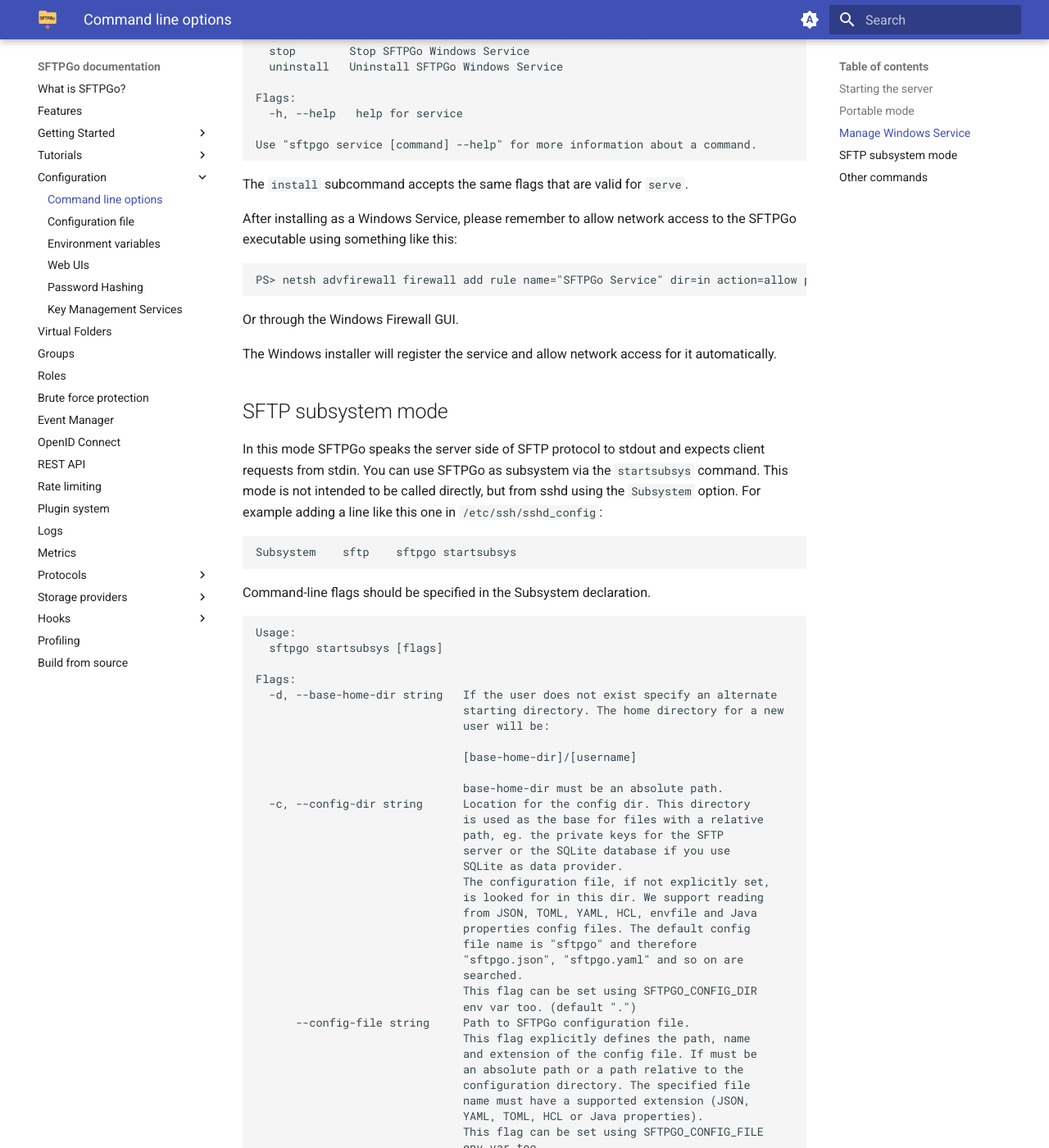
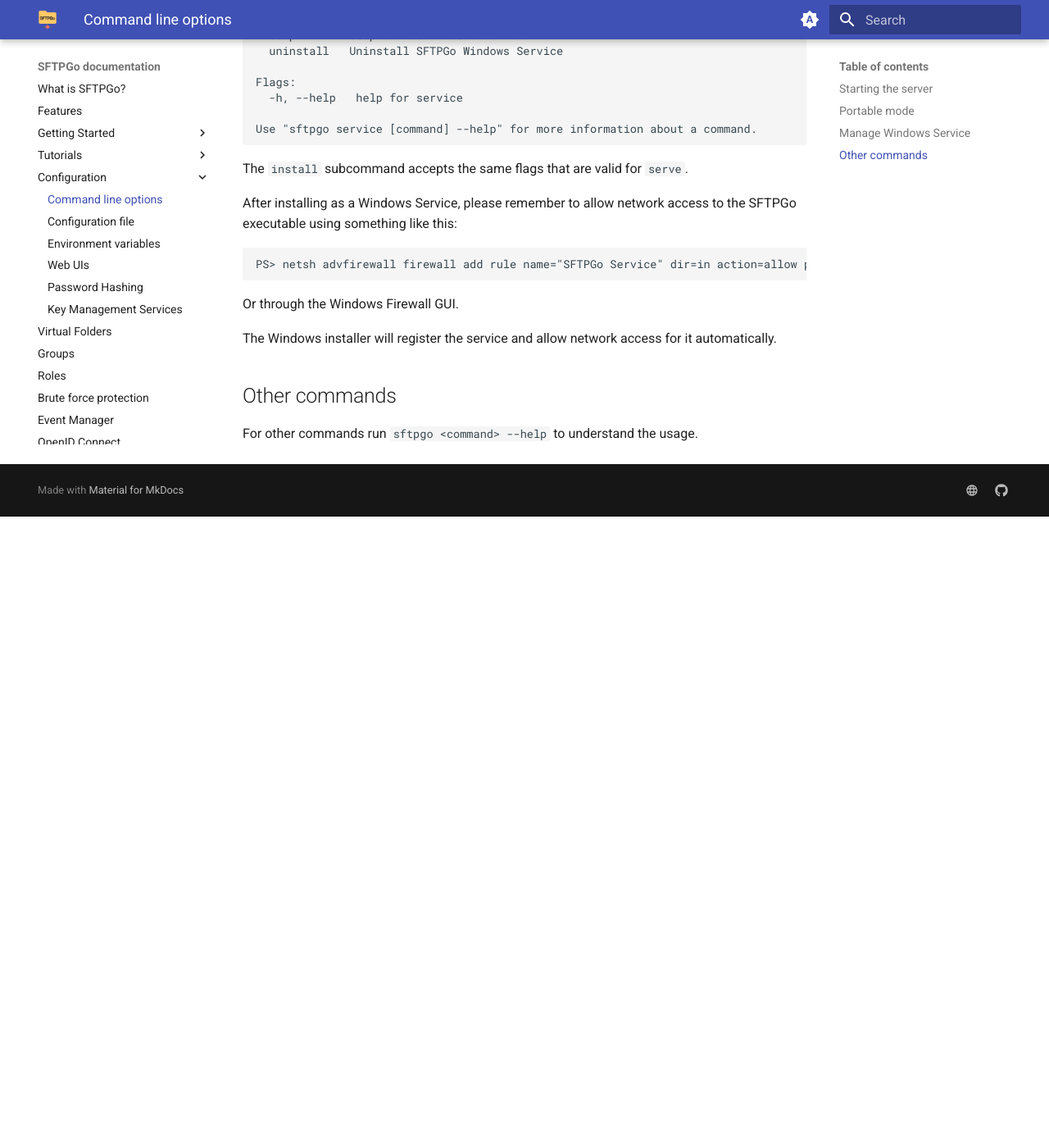
Before and after one commit to sftpgo/docs, an MkDocs documentation site: the page built from docs/cli.md, in a window 1280 px wide and 1400 px high, scrolled down 6167 px. Shown: the whole window at 82% size. Built offline with MkDocs 1.6.1 and Material for MkDocs 9.7.7, drawn with Linux system fonts in a browser that asks for light colours; the version menu is left out; after the commit the page ends 6797 px from its top, so only the background shows below that; some of the changed text lies outside the part shown.

Commit message:
remove startsubsys command
Signed-off-by: Nicola Murino <nicola.murino@gmail.com>

````diff
--- a/docs/cli.md
+++ b/docs/cli.md
@@ -18,7 +18,6 @@ Available Commands:
   revertprovider Revert the configured data provider to a previous version
   serve          Start the SFTPGo service
   smtptest       Test the SMTP configuration
-  startsubsys    Use sftpgo as SFTP file transfer subsystem
 
 Flags:
   -h, --help      help for sftpgo
@@ -273,79 +272,6 @@ Or through the Windows Firewall GUI.
 
 The Windows installer will register the service and allow network access for it automatically.
 
-## SFTP subsystem mode
-
-In this mode SFTPGo speaks the server side of SFTP protocol to stdout and expects client requests from stdin.
-You can use SFTPGo as subsystem via the `startsubsys` command.
-This mode is not intended to be called directly, but from sshd using the `Subsystem` option.
-For example adding a line like this one in `/etc/ssh/sshd_config`:
-
-```shell
-Subsystem    sftp    sftpgo startsubsys
-```
-
-Command-line flags should be specified in the Subsystem declaration.
-
-```shell
-Usage:
-  sftpgo startsubsys [flags]
-
-Flags:
-  -d, --base-home-dir string   If the user does not exist specify an alternate
-                               starting directory. The home directory for a new
-                               user will be:
-
-                               [base-home-dir]/[username]
-
-                               base-home-dir must be an absolute path.
-  -c, --config-dir string      Location for the config dir. This directory
-                               is used as the base for files with a relative
-                               path, eg. the private keys for the SFTP
-                               server or the SQLite database if you use
-                               SQLite as data provider.
-                               The configuration file, if not explicitly set,
-                               is looked for in this dir. We support reading
-                               from JSON, TOML, YAML, HCL, envfile and Java
-                               properties config files. The default config
-                               file name is "sftpgo" and therefore
-                               "sftpgo.json", "sftpgo.yaml" and so on are
-                               searched.
-                               This flag can be set using SFTPGO_CONFIG_DIR
-                               env var too. (default ".")
-      --config-file string     Path to SFTPGo configuration file.
-                               This flag explicitly defines the path, name
-                               and extension of the config file. If must be
-                               an absolute path or a path relative to the
-                               configuration directory. The specified file
-                               name must have a supported extension (JSON,
-                               YAML, TOML, HCL or Java properties).
-                               This flag can be set using SFTPGO_CONFIG_FILE
-                               env var too.
-  -h, --help                   help for startsubsys
-  -j, --log-to-journald        Send logs to journald. Only available on Linux.
-                               Use:
-
-                               $ journalctl -o verbose -f
-
-                               To see full logs.
-                               If not set, the logs will be sent to the standard
-                               error
-      --log-utc-time           Use UTC time for logging. This flag can be set
-                               using SFTPGO_LOG_UTC_TIME env var too.
-                                (default true)
-  -v, --log-verbose            Enable verbose logs. This flag can be set
-                               using SFTPGO_LOG_VERBOSE env var too.
-                                (default true)
-  -p, --preserve-home          If the user already exists, the existing home
-                               directory will not be changed
-```
-
-In this mode `bolt` and `sqlite` providers are not usable as the same database file cannot be shared among multiple processes, if one of these provider is configured it will be automatically changed to `memory` provider.
-
-The username and home directory for the logged in user are determined using [user.Current()](https://golang.org/pkg/os/user/#Current){:target="_blank"}.
-If the user who is logging is not found within the SFTPGo data provider, it is added automatically.
-You can pre-configure the users inside the SFTPGo data provider, this way you can use a different home directory, restrict permissions and such.
-
 ## Other commands
 
 For other commands run `sftpgo <command> --help` to understand the usage.
````
Also changed, not shown: docs/tutorials/openssh-sftp-subsystem.md (deleted, +0 -230 lines).
